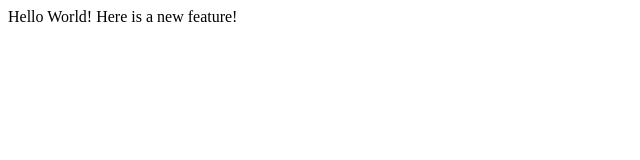
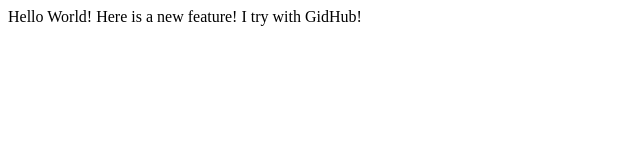
Before and after one commit to Alpha-Dung-Pham/lecture1, a plain HTML site: page index.html in a window 1280 px wide. Shown: the whole page, without its empty margins (0-640 px from the left). Drawn offline with Linux system fonts and the light colour scheme.

Commit message:
I try with GidHub

```diff
--- a/index.html
+++ b/index.html
@@ -6,5 +6,6 @@
   <body>
     Hello World!
     Here is a new feature!
+    I try with GidHub!
   </body>
 </html>
```
